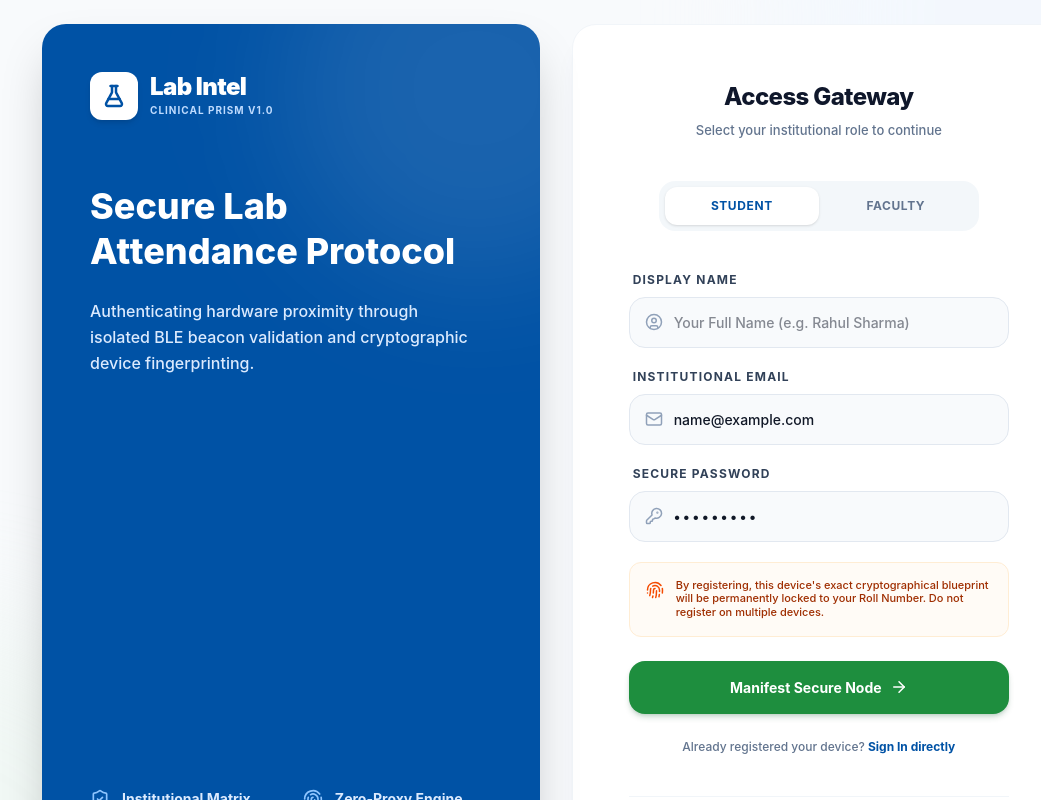
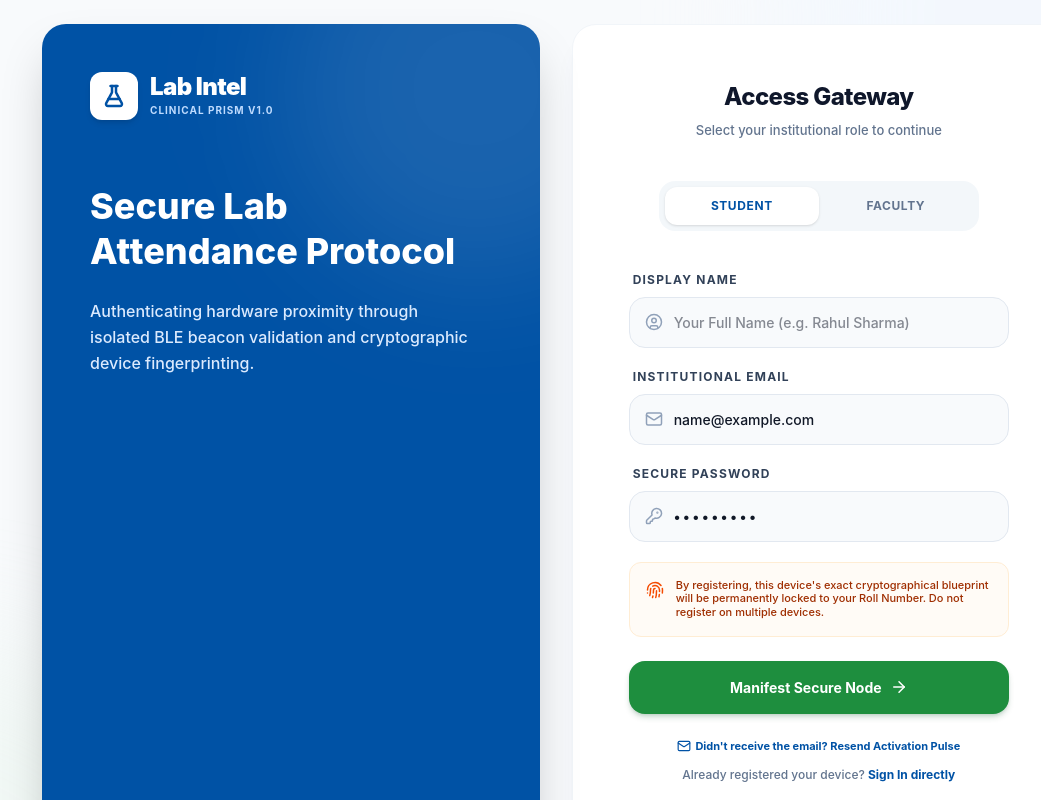
Before and after one commit to Phani347-06/SD-DASHBOARD, a Next.js app: page /login in a window 1280 px wide. Both pictures are taken after typing "name@example.com", "Sample123" into the empty fields and a click on the button "Create an account". Shown: the top 800 px of the page, without its empty margins (86-1127 px from the left). Built offline with nearby package versions, Linux system fonts and the light colour scheme; no server answers.

Commit message:
Vanguard: Integrated Resend Activation Pulse for unconfirmed identities

```diff
--- a/src/app/login/page.tsx
+++ b/src/app/login/page.tsx
@@ -124,7 +124,7 @@ export default function LoginPage() {
 
              // Check if Confirmation is required (no session returned)
              if (!authResponse.data.session) {
-                setSuccessMsg("Account Manifested: Please verify your institutional email node to continue.");
+                setSuccessMsg("Account Manifested: Please verify your institutional email node. Check your inbox or click 'Resend' below.");
                 setLoading(false);
                 return;
              }
@@ -254,6 +254,32 @@ export default function LoginPage() {
        }
     } finally {
        setLoading(false);
+    }
+  };
+
+  const handleResendActivation = async () => {
+    if (!email) {
+      setErrorMsg("Institutional Error: Identify the email node to resend activation pulse.");
+      return;
+    }
+    setLoading(true);
+    setErrorMsg("");
+    setSuccessMsg("");
+
+    try {
+      const { error } = await supabase.auth.resend({
+        type: 'signup',
+        email,
+        options: {
+          emailRedirectTo: window.location.origin + '/login',
+        }
+      });
+      if (error) throw error;
+      setSuccessMsg("Activation pulse re-sent. Check your institutional inbox (and Spam folder).");
+    } catch (err: any) {
+      setErrorMsg(err.message || "Recovery Protocol Interrupted: Failed to resend activation.");
+    } finally {
+      setLoading(false);
     }
   };
 
@@ -670,7 +696,18 @@ export default function LoginPage() {
                      )}
                   </button>
 
-                  <div className="text-center mt-6">
+                  <div className="text-center mt-6 space-y-3">
+                     {mode === 'signup' && (
+                        <button
+                           type="button"
+                           onClick={handleResendActivation}
+                           disabled={loading}
+                           className="text-[11px] font-bold text-[#0052a5] hover:underline flex items-center justify-center gap-1 mx-auto"
+                        >
+                           <Mail size={14} /> Didn't receive the email? Resend Activation Pulse
+                        </button>
+                     )}
+
                      {mode === 'signin' ? (
                        <p className="text-[12px] font-medium text-slate-500">
                          First time accessing the Lab? <button type="button" onClick={() => { setMode('signup'); setErrorMsg(""); setSuccessMsg(""); }} className="font-bold text-[#0052a5] hover:underline">Create an account</button>
```
